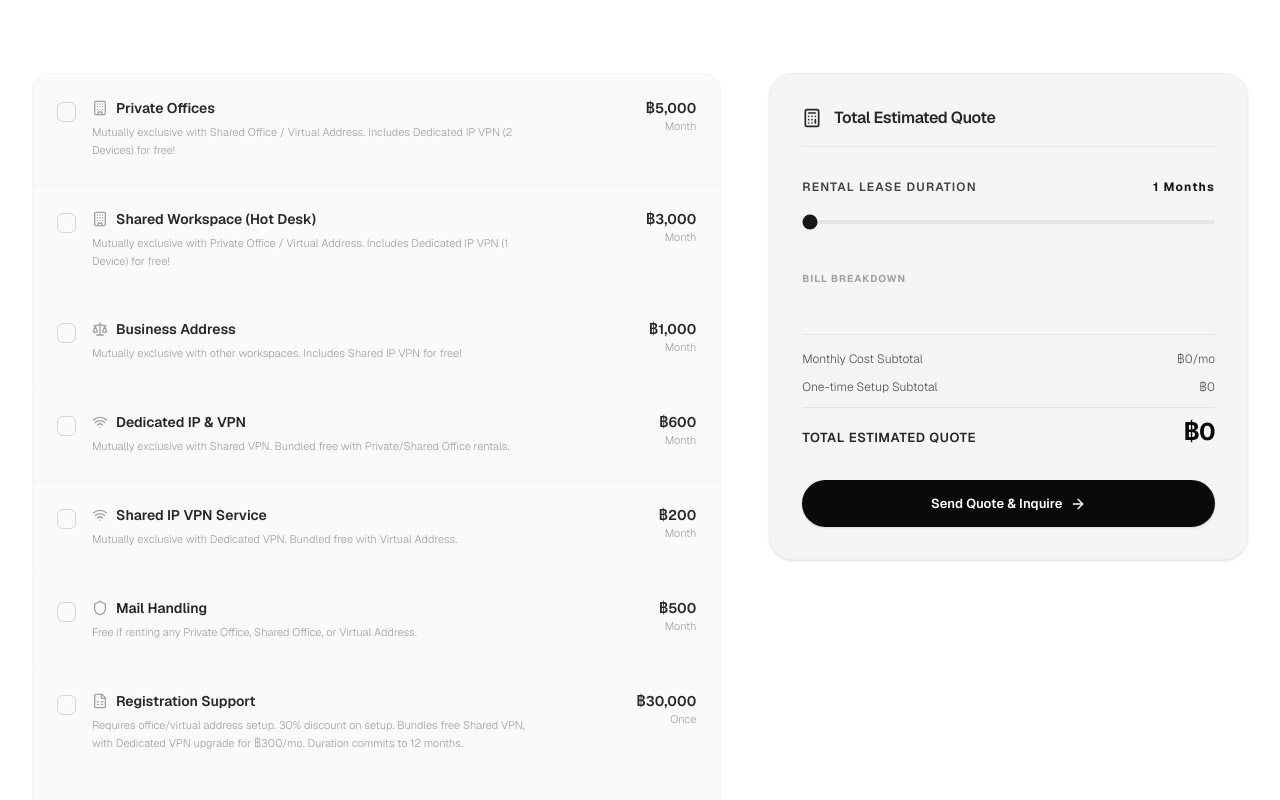
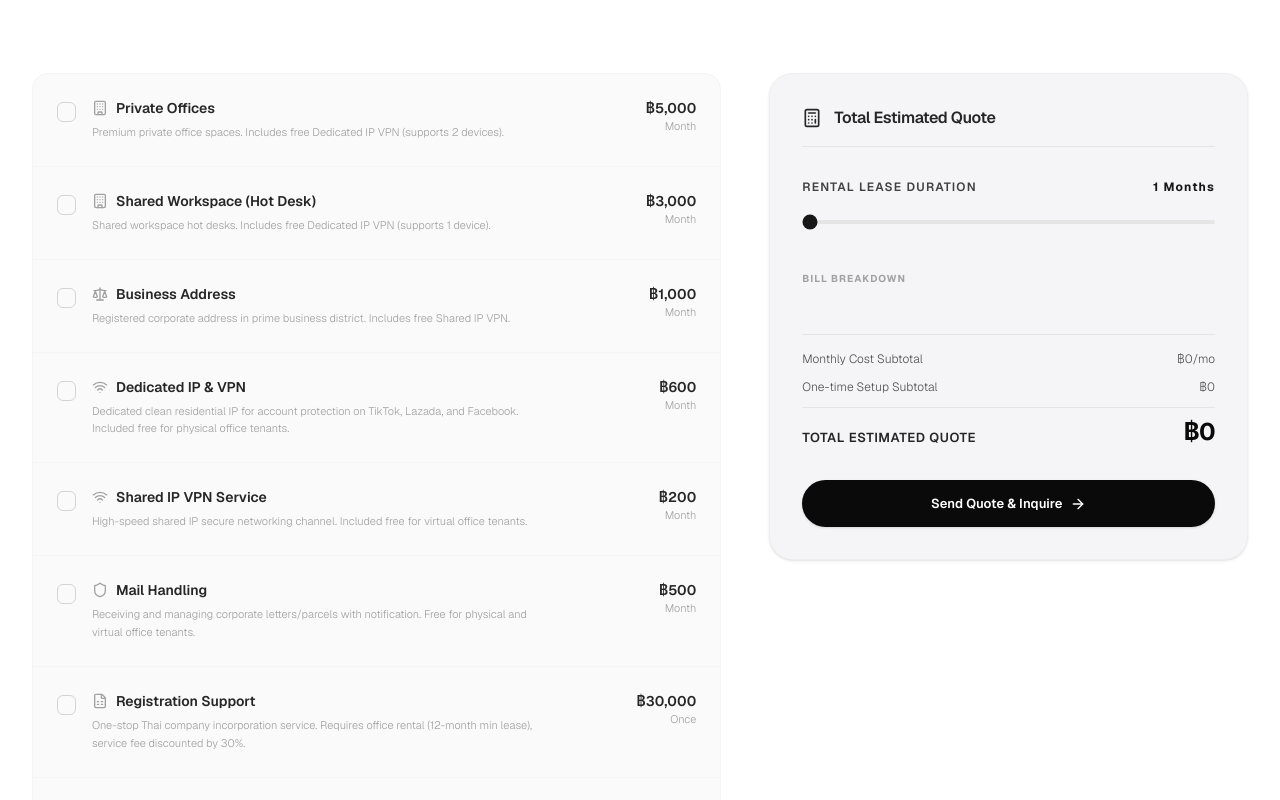
Before and after one commit to mdmoto/cmai, a Next.js app: page / in a window 1280 px wide. Shown: the part 3740-4540 px from the top of the page. Built offline with nearby package versions, Linux system fonts and the light colour scheme.

Commit message:
Polish user-facing notes and update office sizes capacities in pricing calculator

```diff
--- a/src/components/PricingCalculator.tsx
+++ b/src/components/PricingCalculator.tsx
@@ -66,7 +66,7 @@ export default function PricingCalculator() {
       lPrice: 10000,
       unitKey: "pricingMonth",
       isMonthly: true,
-      notesKey: "1、2、5三项互斥，方向s, m, l对应3个价格；租独立办公室免费送专项 IP VPN（2台设备）",
+      notesKey: "尊享独立高档办公空间。租用即免费赠送专属 IP VPN（支持 2 台设备）。",
       icon: <Building className="w-4 h-4" />,
     },
     {
@@ -75,7 +75,7 @@ export default function PricingCalculator() {
       basePrice: 3000,
       unitKey: "pricingMonth",
       isMonthly: true,
-      notesKey: "1、2、5三项互斥；租共享办公室免费送专项 IP VPN（1台设备）",
+      notesKey: "共享移动办公工位。租用即免费赠送专属 IP VPN（支持 1 台设备）。",
       icon: <Building className="w-4 h-4" />,
     },
     {
@@ -84,7 +84,7 @@ export default function PricingCalculator() {
       basePrice: 1000,
       unitKey: "pricingMonth",
       isMonthly: true,
-      notesKey: "1、2、5三项互斥；租虚拟办公室免费送共享 IP VPN",
+      notesKey: "提供合规的清迈核心商区注册地址。租用即免费赠送共享 IP VPN。",
       icon: <Scale className="w-4 h-4" />,
     },
     {
@@ -93,7 +93,7 @@ export default function PricingCalculator() {
       basePrice: 600,
       unitKey: "pricingMonth",
       isMonthly: true,
-      notesKey: "3、4两项互斥；租独立/共享办公室可免费享用",
+      notesKey: "专为 TikTok、Lazada、Facebook 等跨境电商业务防封定制的独立住宅 IP。办公空间租户免费享用。",
       icon: <Wifi className="w-4 h-4" />,
     },
     {
@@ -102,7 +102,7 @@ export default function PricingCalculator() {
       basePrice: 200,
       unitKey: "pricingMonth",
       isMonthly: true,
-      notesKey: "3、4两项互斥；租虚拟办公室可免费享用",
+      notesKey: "高速共享 IP 安全上网通道。虚拟办公室租户免费享用。",
       icon: <Wifi className="w-4 h-4" />,
     },
     {
@@ -111,7 +111,7 @@ export default function PricingCalculator() {
       basePrice: 500,
       unitKey: "pricingMonth",
       isMonthly: true,
-      notesKey: "1、2、5三项选择任何一项这项免费",
+      notesKey: "代收商业信件与快递包裹并提供通知。办公空间或虚拟地址租户免费尊享。",
       icon: <Shield className="w-4 h-4" />,
     },
     {
@@ -120,7 +120,7 @@ export default function PricingCalculator() {
       basePrice: 30000,
       unitKey: "pricingOnce",
       isMonthly: false,
-      notesKey: "选择这个必须选择1、2、5中的一项，注册费用打7折，免费包4，可升级3（300/月），租期默认12月起",
+      notesKey: "泰国合规公司设立注册一站式代办。需租赁独立/共享/虚拟办公空间（租期 12 个月起），服务费享 7 折特惠。",
       icon: <FileSpreadsheet className="w-4 h-4" />,
     },
     {
@@ -129,7 +129,7 @@ export default function PricingCalculator() {
       basePrice: 50000,
       unitKey: "pricingOnce",
       isMonthly: false,
-      notesKey: "",
+      notesKey: "依照泰国法律，为合资企业依法合规撮合泰国本土合作股东。",
       icon: <Scale className="w-4 h-4" />,
     },
     {
@@ -138,7 +138,7 @@ export default function PricingCalculator() {
       basePrice: 20000,
       unitKey: "pricingOnce",
       isMonthly: false,
-      notesKey: "选择这个必须选择1、2项中的一项，开户服务打7折，免费包4，可升级3（300/月），租期默认12月起",
+      notesKey: "泰国主流商业银行公司开户认证代办。需租用独立办公室或共享办公室（租期 12 个月起），代办费享 7 折特惠。",
       icon: <Building className="w-4 h-4" />,
     },
     {
@@ -147,7 +147,7 @@ export default function PricingCalculator() {
       basePrice: 3000,
       unitKey: "pricingMonth",
       isMonthly: true,
-      notesKey: "",
+      notesKey: "包含每月发票账目整理、代账以及合规税务申报申报代办。",
       icon: <Shield className="w-4 h-4" />,
     },
     {
@@ -156,7 +156,7 @@ export default function PricingCalculator() {
       basePrice: 15000,
       unitKey: "pricingOnce",
       isMonthly: false,
-      notesKey: "",
+      notesKey: "包含年度审计报告出具，以及官方公司年审申报代办。",
       icon: <FileSpreadsheet className="w-4 h-4" />,
     },
     {
@@ -165,7 +165,7 @@ export default function PricingCalculator() {
       basePrice: 20000,
       unitKey: "pricingOnce",
       isMonthly: false,
-      notesKey: "协助外籍团队成员办理合法工作签证与工作准证（以人数计费）",
+      notesKey: "协助外籍团队成员办理在泰合法的 Non-B 工作签证与全套工作准证（按人数计费）。",
       icon: <UserCheck className="w-4 h-4" />,
     },
     {
@@ -177,7 +177,7 @@ export default function PricingCalculator() {
       confPrice: 1000, // Conference
       unitKey: "pricingOnce",
       isMonthly: false,
-      notesKey: "独立会客室及会议室外部小时租用，与长期办公/入驻设立等所有服务互斥",
+      notesKey: "独立会客空间及中大型会议厅临时小时预约租用（本服务与长期办公及公司注册等入驻服务互斥）。",
       icon: <Clock className="w-4 h-4" />,
     },
   ];
@@ -719,25 +719,31 @@ export default function PricingCalculator() {
                               {language === "zh"
                                 ? item.notesKey
                                 : item.id === "private_office"
-                                ? "Mutually exclusive with Shared Office / Virtual Address. Includes Dedicated IP VPN (2 Devices) for free!"
+                                ? "Premium private office spaces. Includes free Dedicated IP VPN (supports 2 devices)."
                                 : item.id === "shared_office"
-                                ? "Mutually exclusive with Private Office / Virtual Address. Includes Dedicated IP VPN (1 Device) for free!"
+                                ? "Shared workspace hot desks. Includes free Dedicated IP VPN (supports 1 device)."
                                 : item.id === "virtual_address"
-                                ? "Mutually exclusive with other workspaces. Includes Shared IP VPN for free!"
+                                ? "Registered corporate address in prime business district. Includes free Shared IP VPN."
                                 : item.id === "dedicated_vpn"
-                                ? "Mutually exclusive with Shared VPN. Bundled free with Private/Shared Office rentals."
+                                ? "Dedicated clean residential IP for account protection on TikTok, Lazada, and Facebook. Included free for physical office tenants."
                                 : item.id === "shared_vpn"
-                                ? "Mutually exclusive with Dedicated VPN. Bundled free with Virtual Address."
+                                ? "High-speed shared IP secure networking channel. Included free for virtual office tenants."
                                 : item.id === "mail_handling"
-                                ? "Free if renting any Private Office, Shared Office, or Virtual Address."
+                                ? "Receiving and managing corporate letters/parcels with notification. Free for physical and virtual office tenants."
                                 : item.id === "company_registration"
-                                ? "Requires office/virtual address setup. 30% discount on setup. Bundles free Shared VPN, with Dedicated VPN upgrade for ฿300/mo. Duration commits to 12 months."
+                                ? "One-stop Thai company incorporation service. Requires office rental (12-month min lease), service fee discounted by 30%."
+                                : item.id === "shareholder_matching"
+                                ? "Legal matching of local Thai partnership shareholders for joint ventures."
                                 : item.id === "bank_account"
-                                ? "Requires office setup (Private/Shared). 30% discount on registration. Bundles free Shared VPN, with Dedicated VPN upgrade for ฿300/mo. Duration commits to 12 months."
+                                ? "Thai commercial corporate bank account setup. Requires physical office rental (12-month min lease), setup fee discounted by 30%."
+                                : item.id === "accounting_agent"
+                                ? "Includes monthly bookkeeping, corporate tax preparation, and local VAT filings."
+                                : item.id === "annual_audit"
+                                ? "Includes corporate annual audit report compilation and renewal filings."
                                 : item.id === "visa_support"
-                                ? "Visas & Work Permits processing for foreign teams in Thailand."
+                                ? "Visa and work permit applications for foreign team members in Thailand (priced per person)."
                                 : item.id === "meeting_rental"
-                                ? "Hourly rental of private lounges and high-tech meeting rooms."
+                                ? "Hourly rental of executive lounges and training conference rooms (mutually exclusive with long-term rentals)."
                                 : ""}
                             </p>
                           )}
--- a/src/context/LanguageContext.tsx
+++ b/src/context/LanguageContext.tsx
@@ -103,9 +103,9 @@ const translations: Record<Language, TranslationDict> = {
     pricingTotalCost: "Total Estimated Quote",
     pricingDiscounts: "Applied Savings & Discounts",
     pricingInquireQuote: "Send Quote & Inquire",
-    pricingOfficeSizeS: "Small Team (1-3 Pax)",
-    pricingOfficeSizeM: "Medium Team (4-8 Pax)",
-    pricingOfficeSizeL: "Large Team (9-15 Pax)",
+    pricingOfficeSizeS: "Small Office (1-2 Pax)",
+    pricingOfficeSizeM: "Medium Office (3-4 Pax)",
+    pricingOfficeSizeL: "Large Office (5-6 Pax)",
     pricingDuration: "Rental lease duration",
     pricingMonthsUnit: "Months",
     pricingOfficeSelectionRequired: "Office or Virtual Address Selection Required",
@@ -251,9 +251,9 @@ const translations: Record<Language, TranslationDict> = {
     pricingTotalCost: "预估报价合计",
     pricingDiscounts: "已享受的专项优惠",
     pricingInquireQuote: "发送报价并咨询",
-    pricingOfficeSizeS: "小型办公室 (1-3 人)",
-    pricingOfficeSizeM: "中型办公室 (4-8 人)",
-    pricingOfficeSizeL: "大型办公室 (9-15 人)",
+    pricingOfficeSizeS: "小型办公室 (1-2 人)",
+    pricingOfficeSizeM: "中型办公室 (3-4 人)",
+    pricingOfficeSizeL: "大型办公室 (5-6 人)",
     pricingDuration: "租赁租期时长",
     pricingMonthsUnit: "个月",
     pricingOfficeSelectionRequired: "公司注册必须选择独立办公室、共享办公室或虚拟地址中的一项",
@@ -399,9 +399,9 @@ const translations: Record<Language, TranslationDict> = {
     pricingTotalCost: "ประมาณการยอดรวม",
     pricingDiscounts: "ส่วนลดที่ใช้",
     pricingInquireQuote: "ส่งใบเสนอราคาและสอบถาม",
-    pricingOfficeSizeS: "ทีมขนาดเล็ก (1-3 คน)",
-    pricingOfficeSizeM: "ทีมขนาดกลาง (4-8 คน)",
-    pricingOfficeSizeL: "ทีมขนาดใหญ่ (9-15 คน)",
+    pricingOfficeSizeS: "ออฟฟิศขนาดเล็ก (1-2 คน)",
+    pricingOfficeSizeM: "ออฟฟิศขนาดกลาง (3-4 คน)",
+    pricingOfficeSizeL: "ออฟฟิศขนาดใหญ่ (5-6 คน)",
     pricingDuration: "ระยะเวลาเช่า",
     pricingMonthsUnit: "เดือน",
     pricingOfficeSelectionRequired: "ต้องเลือกสำนักงานหรือที่อยู่เสมือนสำหรับการจดทะเบียนบริษัท",
@@ -547,9 +547,9 @@ const translations: Record<Language, TranslationDict> = {
     pricingTotalCost: "お見積り合計",
     pricingDiscounts: "適用された割引特典",
     pricingInquireQuote: "この見積もりで問い合わせる",
-    pricingOfficeSizeS: "小規模オフィス (1-3名)",
-    pricingOfficeSizeM: "中規模オフィス (4-8名)",
-    pricingOfficeSizeL: "大規模オフィス (9-15名)",
+    pricingOfficeSizeS: "小規模オフィス (1-2名)",
+    pricingOfficeSizeM: "中規模オフィス (3-4名)",
+    pricingOfficeSizeL: "大規模オフィス (5-6名)",
     pricingDuration: "契約レンタル期間",
     pricingMonthsUnit: "ヶ月",
     pricingOfficeSelectionRequired: "会社設立にはオフィスまたはバーチャルアドレスの選択が必要です",
```
